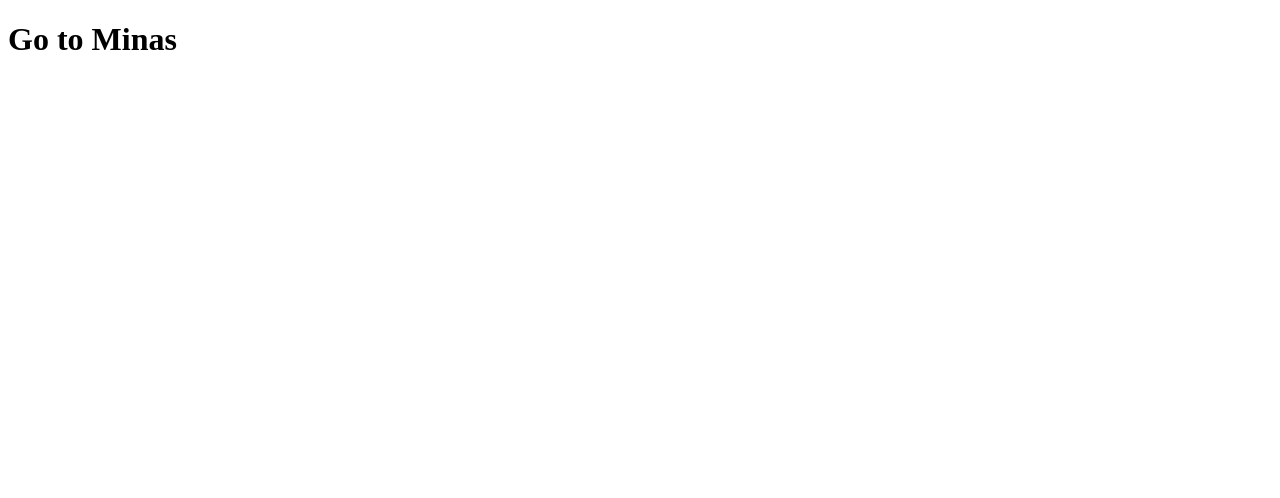
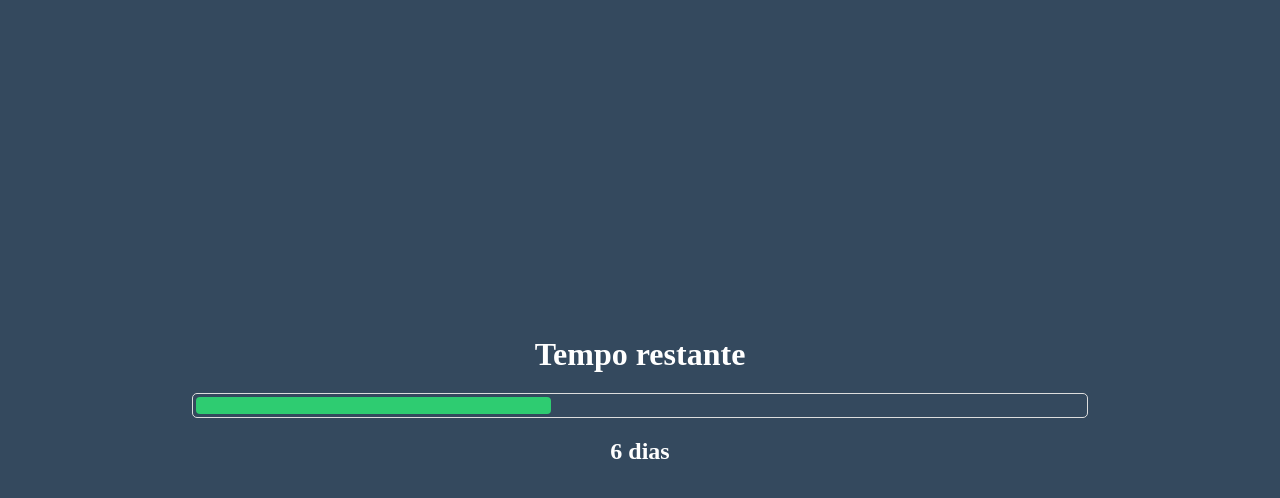
Before and after one commit to gabrielrab/countdown-minas, a React (Create React App) app: page / in a window 1280 px wide. Shown: the top 498 px of the page. Built offline with nearby package versions, Linux system fonts and the light colour scheme.

Commit message:
Implement date-fns

```diff
--- a/package.json
+++ b/package.json
@@ -6,6 +6,7 @@
     "@testing-library/jest-dom": "^4.2.4",
     "@testing-library/react": "^9.3.2",
     "@testing-library/user-event": "^7.1.2",
+    "date-fns": "^2.8.1",
     "react": "^16.12.0",
     "react-dom": "^16.12.0",
     "react-scripts": "3.3.0"
--- a/src/App.js
+++ b/src/App.js
@@ -1,9 +1,39 @@
-import React from "react";
+import React, { useState, useEffect } from "react";
+import { formatDistance } from "date-fns";
+import pt from "date-fns/locale/pt";
+
+import "./style.css";
 
 function App() {
+  const [value, setValue] = useState();
+  const [load, setLoad] = useState();
+
+  useEffect(() => {
+    function loadDate() {
+      const res = formatDistance(
+        new Date(),
+        new Date("Fri Dec 13 2019 01:01:35"),
+        {
+          locale: pt
+        }
+      );
+      const [day, word] = res.split(" ");
+      const recive_load = 100 - day * 10;
+      setLoad(recive_load);
+      setValue(res);
+    }
+    loadDate();
+  });
+
   return (
     <>
-      <h1>Go to Minas</h1>
+      <header>
+        <h1>Tempo restante</h1>
+        <div className="progress-bar">
+          <div className="progress-value" style={{ width: `${load}%` }}></div>
+        </div>
+        <h2>{value}</h2>
+      </header>
     </>
   );
 }
--- /dev/null
+++ b/src/style.css
@@ -0,0 +1,39 @@
+*{
+    margin: 0;
+    padding: 0;
+    outline: 0;
+    box-sizing: border-box;
+    text-decoration: none;
+}
+
+@import url('https://fonts.googleapis.com/css?family=Calistoga&display=swap');
+
+body{
+    font-family: 'Calistoga', cursive;
+    background-color: #34495e;
+}
+
+header{
+    width: 100vw;
+    height: 100vh;
+    display: flex;
+    justify-content: center;
+    align-items: center;
+    flex-direction: column;
+    color: white;
+}
+
+.progress-bar{
+    margin: 20px;
+    border: 1px solid #dddddd;
+    border-radius: 5px;
+    width: 70vw;
+    height: 25px;
+    padding: 3px;
+}
+
+.progress-value{
+    background-color: #2ecc71;
+    border-radius: 4px;
+    height: 100%;
+}
```
Also changed, not shown: 1 other file (tests, documents, lock files or other folders).
